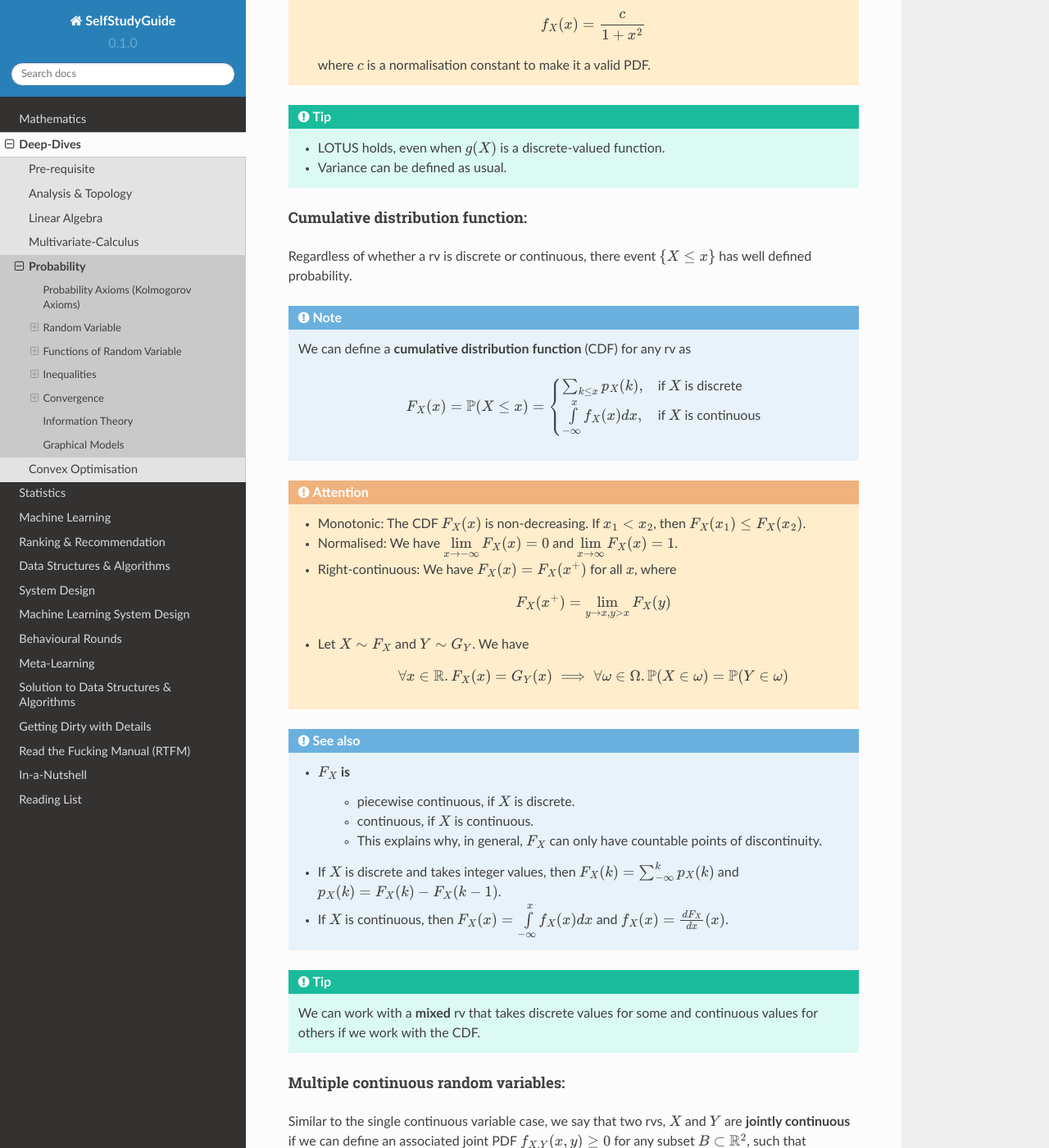
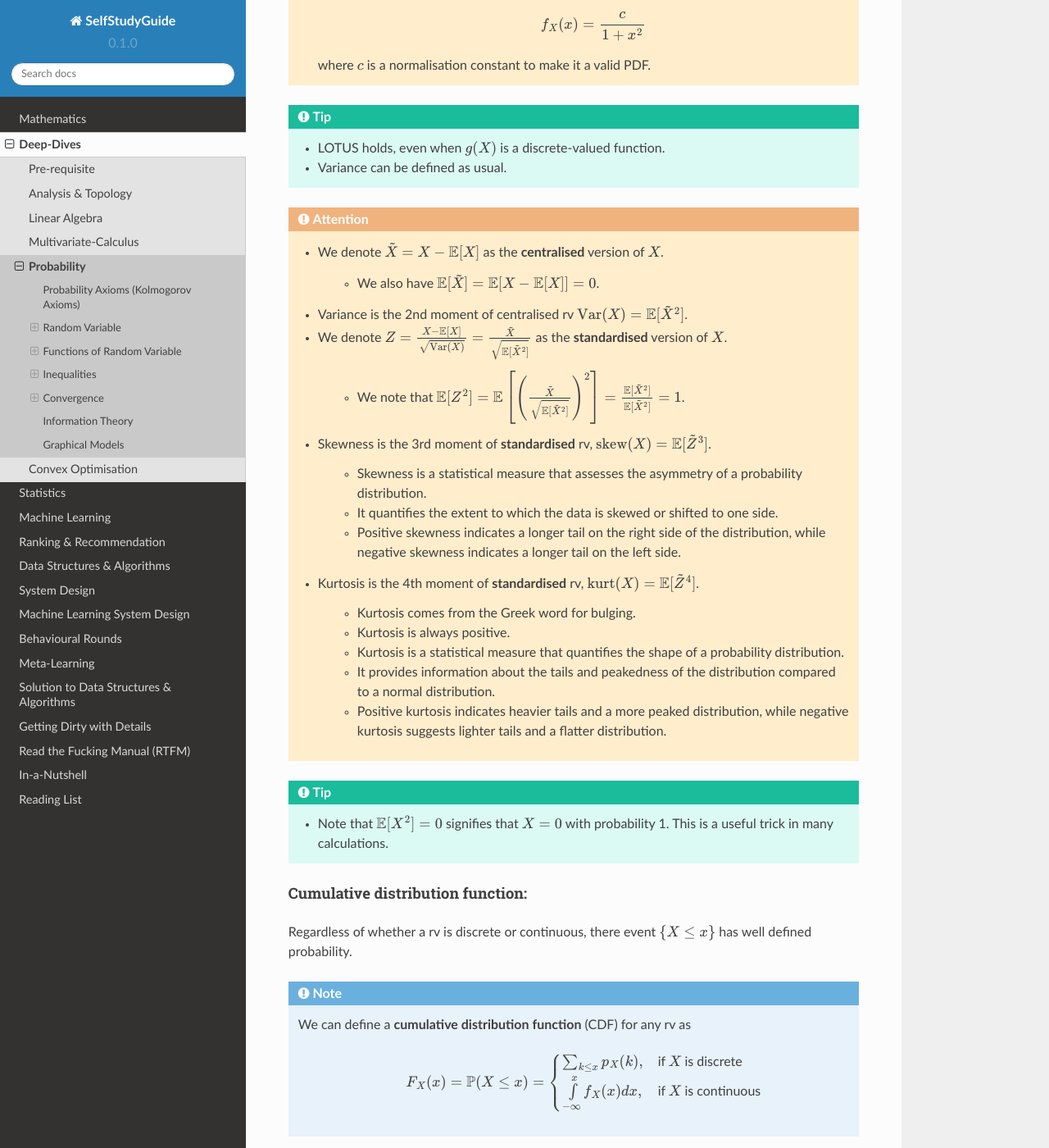
Before and after one commit to uselesstechjunks/leetcode, a Sphinx documentation site: the page built from docs/source/math/prob.rst, in a window 1280 px wide and 1400 px high, scrolled down 12295 px. Shown: the whole window at 82% size. Built offline with Sphinx 7.4.7 and the Read the Docs theme 2.0.0, drawn with Linux system fonts in a browser that asks for light colours.

Commit message:
Update prob.rst

```diff
--- a/docs/source/math/prob.rst
+++ b/docs/source/math/prob.rst
@@ -415,6 +415,31 @@ We can define Expectation of as :math:`\int\limits_{-\infty}^\infty x f_X(x) dx`
 	* LOTUS holds, even when :math:`g(X)` is a discrete-valued function.
 	* Variance can be defined as usual.
 
+.. attention::
+	* We denote :math:`\tilde{X}=X-\mathbb{E}[X]` as the **centralised** version of :math:`X`.
+
+		* We also have :math:`\mathbb{E}[\tilde{X}]=\mathbb{E}[X-\mathbb{E}[X]]=0`.
+
+	* Variance is the 2nd moment of centralised rv :math:`\mathrm{Var}(X)=\mathbb{E}[\tilde{X}^2]`.
+	* We denote :math:`Z=\frac{X-\mathbb{E}[X]}{\sqrt{\mathrm{Var}(X)}}=\frac{\tilde{X}}{\sqrt{\mathbb{E}[\tilde{X}^2]}}` as the **standardised** version of :math:`X`.
+
+		* We note that :math:`\mathbb{E}[Z^2]=\mathbb{E}\left[\left(\frac{\tilde{X}}{\sqrt{\mathbb{E}[\tilde{X}^2]}}\right)^2\right]=\frac{\mathbb{E}[\tilde{X}^2]}{\mathbb{E}[\tilde{X}^2]}=1`.
+	* Skewness is the 3rd moment of **standardised** rv, :math:`\mathrm{skew}(X)=\mathbb{E}[\tilde{Z}^3]`.
+
+		* Skewness is a statistical measure that assesses the asymmetry of a probability distribution.
+		* It quantifies the extent to which the data is skewed or shifted to one side.
+		* Positive skewness indicates a longer tail on the right side of the distribution, while negative skewness indicates a longer tail on the left side.
+	* Kurtosis is the 4th moment of **standardised** rv, :math:`\mathrm{kurt}(X)=\mathbb{E}[\tilde{Z}^4]`.
+
+		* Kurtosis comes from the Greek word for bulging.
+		* Kurtosis is always positive.
+		* Kurtosis is a statistical measure that quantifies the shape of a probability distribution.
+		* It provides information about the tails and peakedness of the distribution compared to a normal distribution.
+		* Positive kurtosis indicates heavier tails and a more peaked distribution, while negative kurtosis suggests lighter tails and a flatter distribution.
+
+.. tip::
+	* Note that :math:`\mathbb{E}[X^2]=0` signifies that :math:`X=0` with probability 1. This is a useful trick in many calculations.
+
 Cumulative distribution function:
 ------------------------------------------
 
```
